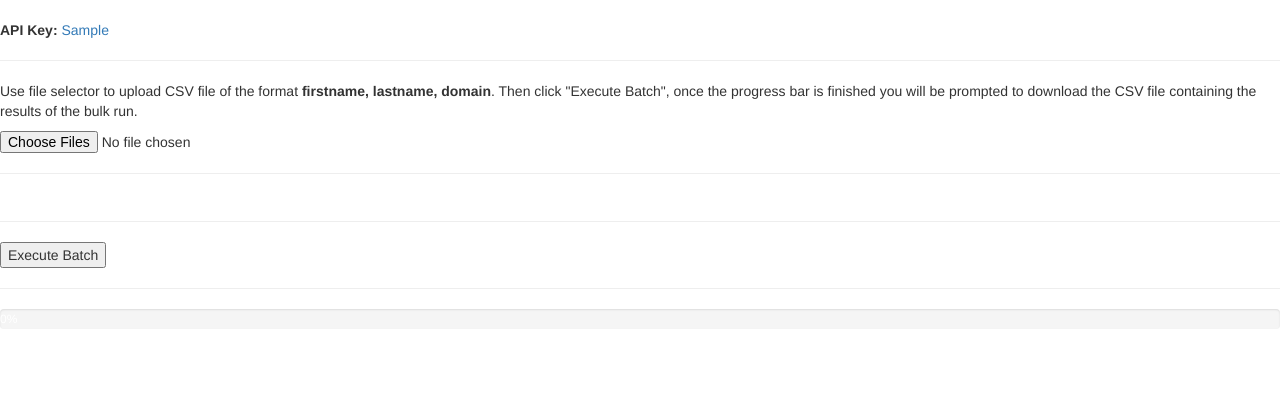
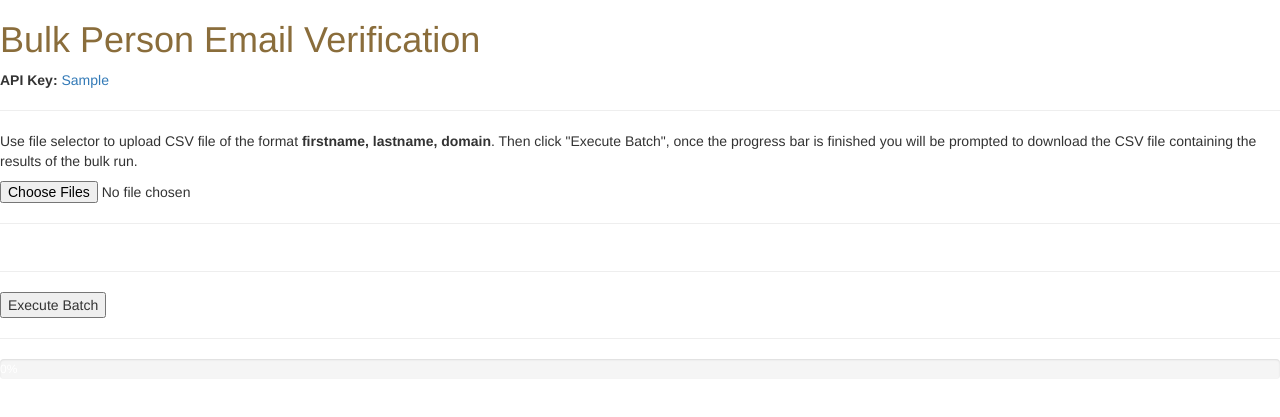
Before and after one commit to Zaralus/EmailValidator, a Django app: page /bulkprocess/ in a window 1280 px wide. Shown: the part 51-468 px from the top of the page. Run offline with Django 3.2, Linux system fonts and the light colour scheme; tables that the repository leaves empty hold one stand-in row (values such as "Sample post"); some libraries are stand-ins or nearby versions.

Commit message:
Fixed bug where same permutations were being tried unnecessarily.

```diff
--- a/hello/static/EmailValidator.js
+++ b/hello/static/EmailValidator.js
@@ -164,12 +164,13 @@ function processPerson( rawPerson ) {
 	var firstNamePoss = [];
 	var lastNamePoss = [];
 	for (var i in person.domains) {
+		var
 		var currDomain = person.domains[i];
 
 		for (var j in perms) {
 
 			// Deal with first names containing white space
-			if (hasWhiteSpace(person.fn)){
+			if ( hasWhiteSpace(person.fn) && (perms[j].indexOf('{fn}') > 0) ){
 				firstNamePoss.push( person.fn.replace(' ','.') );
 				firstNamePoss.push( person.fn.replace(' ','-') );
 				firstNamePoss.push( person.fn.replace(' ','_') );
@@ -180,7 +181,7 @@ function processPerson( rawPerson ) {
 			}
 
 			// Deal with last names containing white space
-			if (hasWhiteSpace(person.ln)){
+			if (hasWhiteSpace(person.ln) && (perms[j].indexOf('{ln}') > 0) ){
 				lastNamePoss.push( person.ln.replace(' ','.') );
 				lastNamePoss.push( person.ln.replace(' ','-') );
 				lastNamePoss.push( person.ln.replace(' ','_') );
@@ -202,6 +203,7 @@ function processPerson( rawPerson ) {
 					email = email.replace('{ln}', lastName)
 					email = email.replace('{li}', person.li)
 					email = email + '@' + currDomain;
+
 					if ( isValidEmail(email) ) {
 						foundValidEmail = true;
 						currOutputData.push([person.fn, person.ln, currDomain, email]);
--- a/hello/templates/bulkProcess.html
+++ b/hello/templates/bulkProcess.html
@@ -9,6 +9,8 @@
 {% endblock %}
 
 {% block content %}
+
+<h1 class="text-warning">Bulk Person Email Verification</h1>
 
 <div>
 	<p><span><strong>API Key: </strong></span><span class="text-primary">{{apiKey}}</span></p>
```
